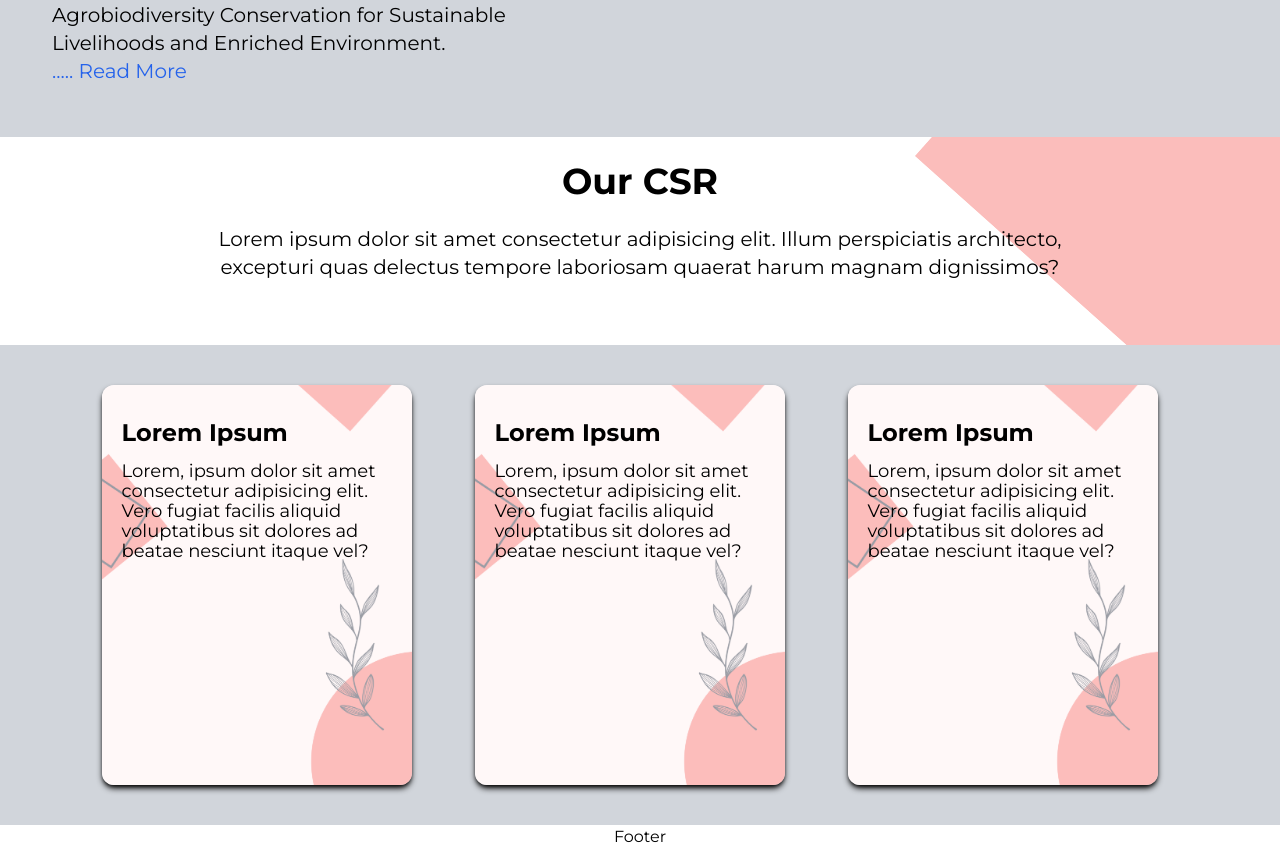
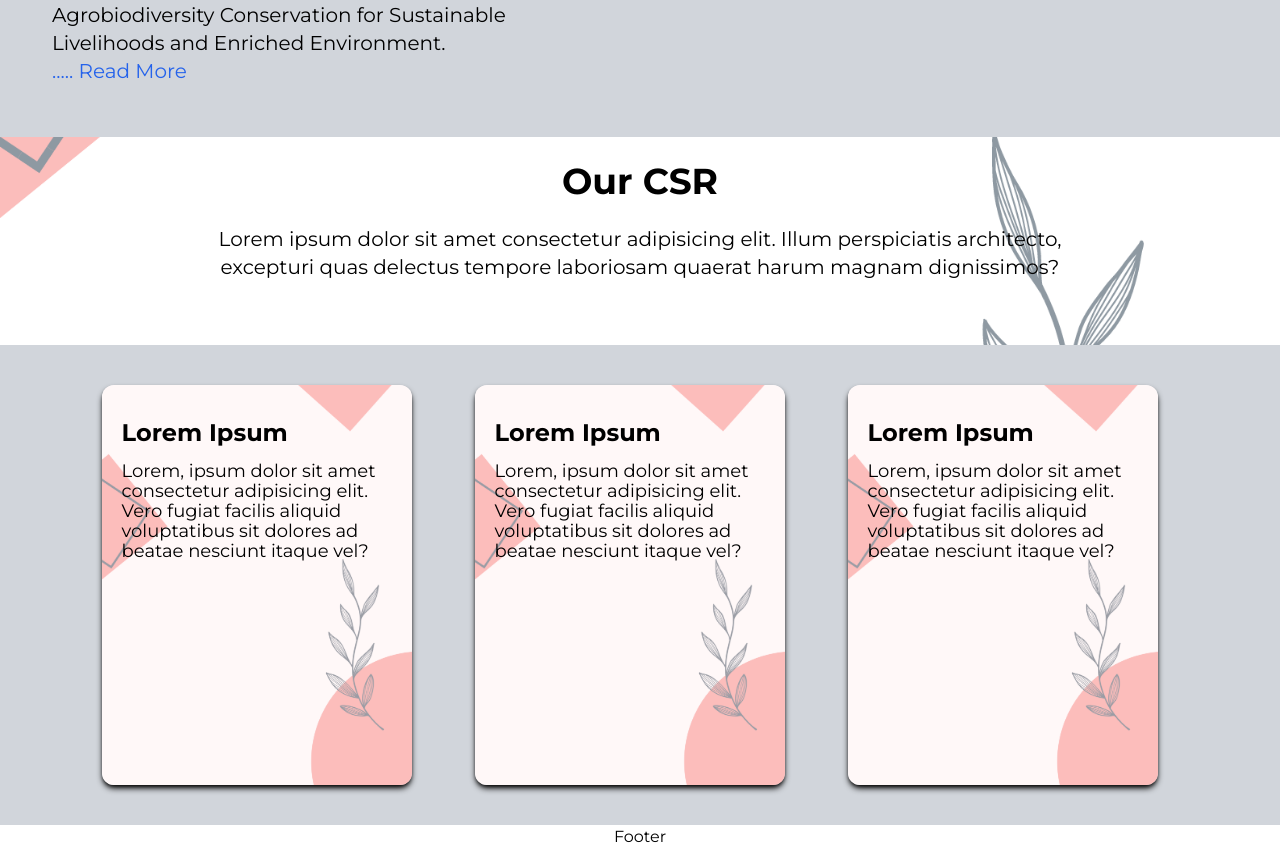
Before and after one commit to mr0-0kushal/Divueens-CSR, a React (Vite) app: page / in a window 1280 px wide. Shown: the part 3080-3929 px from the top of the page. Built offline with nearby package versions, Linux system fonts and the light colour scheme.

Commit message:
Fourth Commit

```diff
--- a/src/components/DivueensCSR.jsx
+++ b/src/components/DivueensCSR.jsx
@@ -111,7 +111,7 @@ function DivueensCSR() {
                     <img src="/images/BAIF.jpeg" alt="BAIF" className="h-full w-full rounded-md" />
                 </div>
             </div>
-            <div className="csrDescription flex flex-col gap-6 items-center vertical-bg min-h-52 p-6" style={{backgroundImage:'url(/images/cardBgmobile.png)'}}>
+            <div className="csrDescription flex flex-col gap-6 items-center min-h-52 p-6 bg-cover bg-center bg-no-repeat bg-fixed" style={{backgroundImage:'url(/images/cardBgmobile.png)'}}>
                 <h1 className="headingText text-4xl font-bold text-center">Our CSR</h1>
                 <h3 className="subHeadingText text-wrap w-3/4 text-center text-xl ">Lorem ipsum dolor sit amet consectetur adipisicing elit. Illum perspiciatis architecto, excepturi quas delectus tempore laboriosam quaerat harum magnam dignissimos?</h3>
             </div>
```
